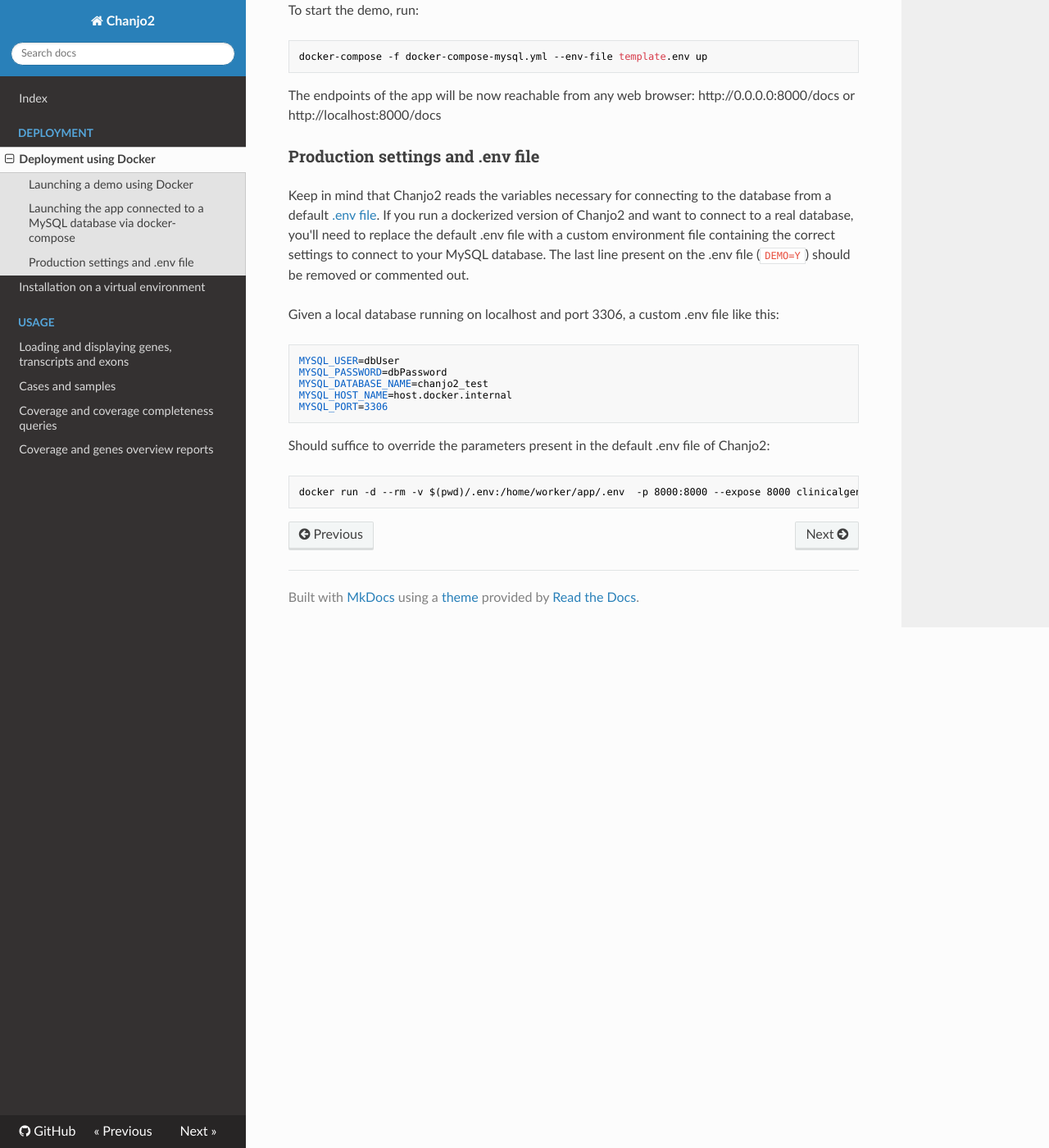
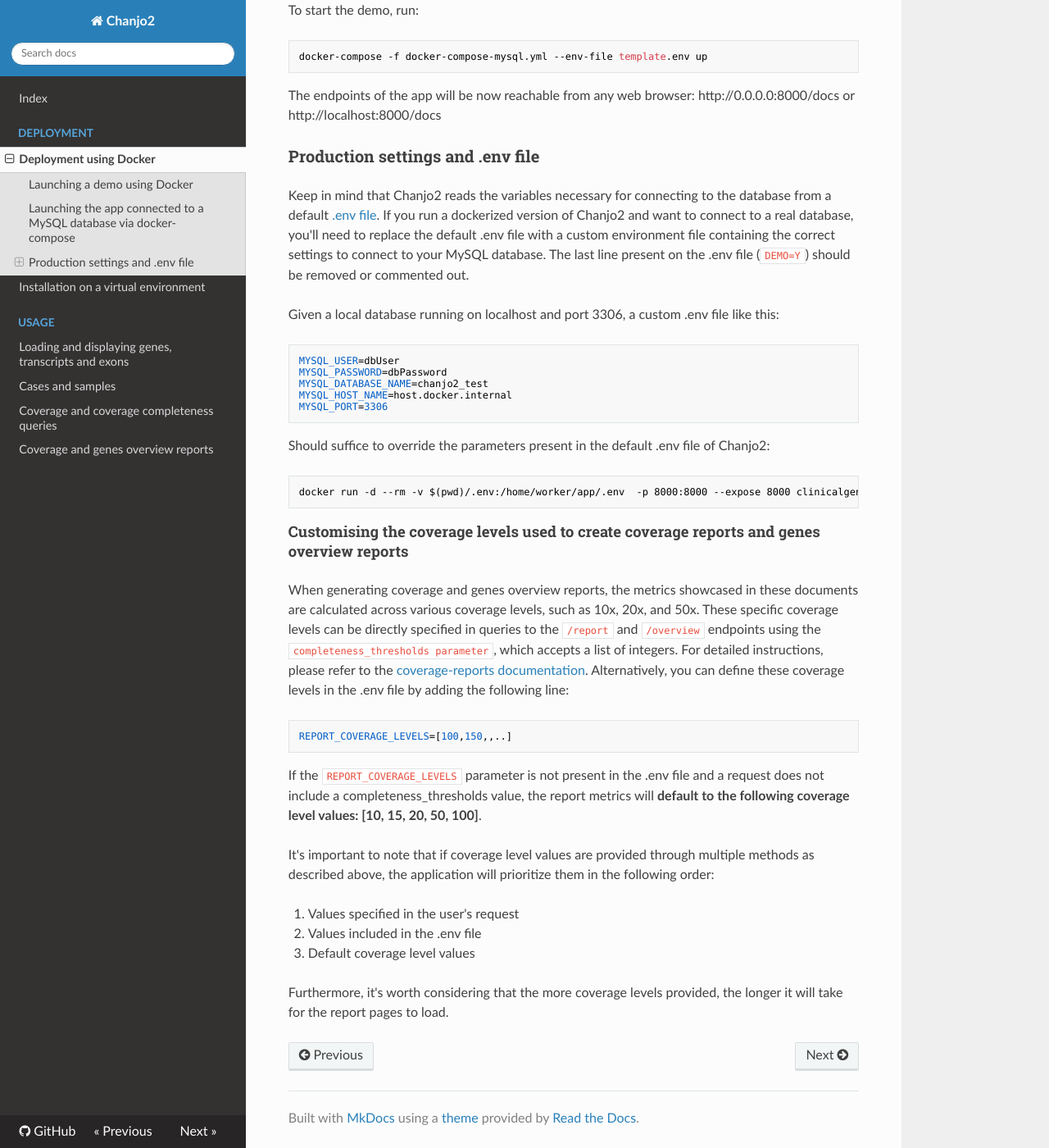
Before and after one commit to Clinical-Genomics/chanjo2, an MkDocs documentation site: the page built from docs/deployment/docker-deployment.md, in a window 1280 px wide and 1400 px high, scrolled down 947 px. Shown: the whole window at 82% size. Built offline with MkDocs 1.6.1, drawn with Linux system fonts in a browser that asks for light colours; nearby versions of some CDN libraries.

Commit message:
Add documentation on how to customise default coverage levels used in reports

````diff
--- a/docs/deployment/docker-deployment.md
+++ b/docs/deployment/docker-deployment.md
@@ -66,3 +66,24 @@ docker run -d --rm -v $(pwd)/.env:/home/worker/app/.env  -p 8000:8000 --expose 8
 
 [docker-hub-chanjo2]: https://hub.docker.com/repository/docker/clinicalgenomics/chanjo2/general
 [dockerfile-link]: https://github.com/Clinical-Genomics/chanjo2/blob/main/Dockerfile
+
+#### Customising the coverage levels used to create coverage reports and genes overview reports
+
+When generating coverage and genes overview reports, the metrics showcased in these documents are calculated across various coverage levels, such as 10x, 20x, and 50x.
+These specific coverage levels can be directly specified in queries to the `/report` and `/overview` endpoints using the `completeness_thresholds parameter`, which accepts a list of integers.
+For detailed instructions, please refer to the [coverage-reports documentation](../usage/coverage-reports.md).
+Alternatively, you can define these coverage levels in the .env file by adding the following line:
+
+```
+REPORT_COVERAGE_LEVELS=[100,150,,..]
+```
+
+If the `REPORT_COVERAGE_LEVELS` parameter is not present in the .env file and a request does not include a completeness_thresholds value, the report metrics will **default to the following coverage level values: [10, 15, 20, 50, 100]**.
+
+It's important to note that if coverage level values are provided through multiple methods as described above, the application will prioritize them in the following order:
+
+1. Values specified in the user's request
+2. Values included in the .env file
+3. Default coverage level values
+
+Furthermore, it's worth considering that the more coverage levels provided, the longer it will take for the report pages to load.
````
Also changed, not shown: CHANGELOG.md (+1 -0 lines), 1 other file.
